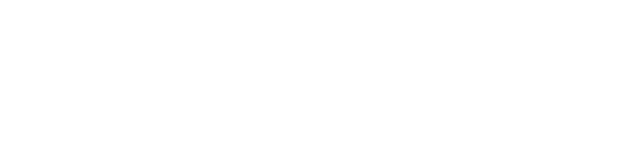
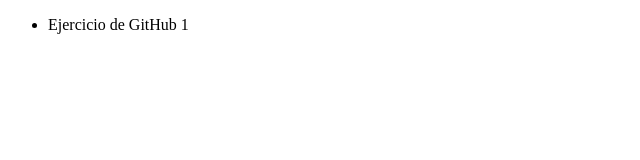
Before and after one commit to Programadorcito/AldanaLagosRomeroValencia-DSII-2020-1-50, a plain HTML site: page index.html in a window 1280 px wide. Shown: the whole page, without its empty margins (0-640 px from the left). Drawn offline with Linux system fonts and the light colour scheme.

Commit message:
Update index.html

```diff
--- a/index.html
+++ b/index.html
@@ -6,6 +6,6 @@
     <title>EJERCICIO 1 DE GITHUB</title>
 </head>
 <body>
-
+    <header><Ul><li>Ejercicio de GitHub 1</li></Ul></header>
 </body>
 </html>
```
